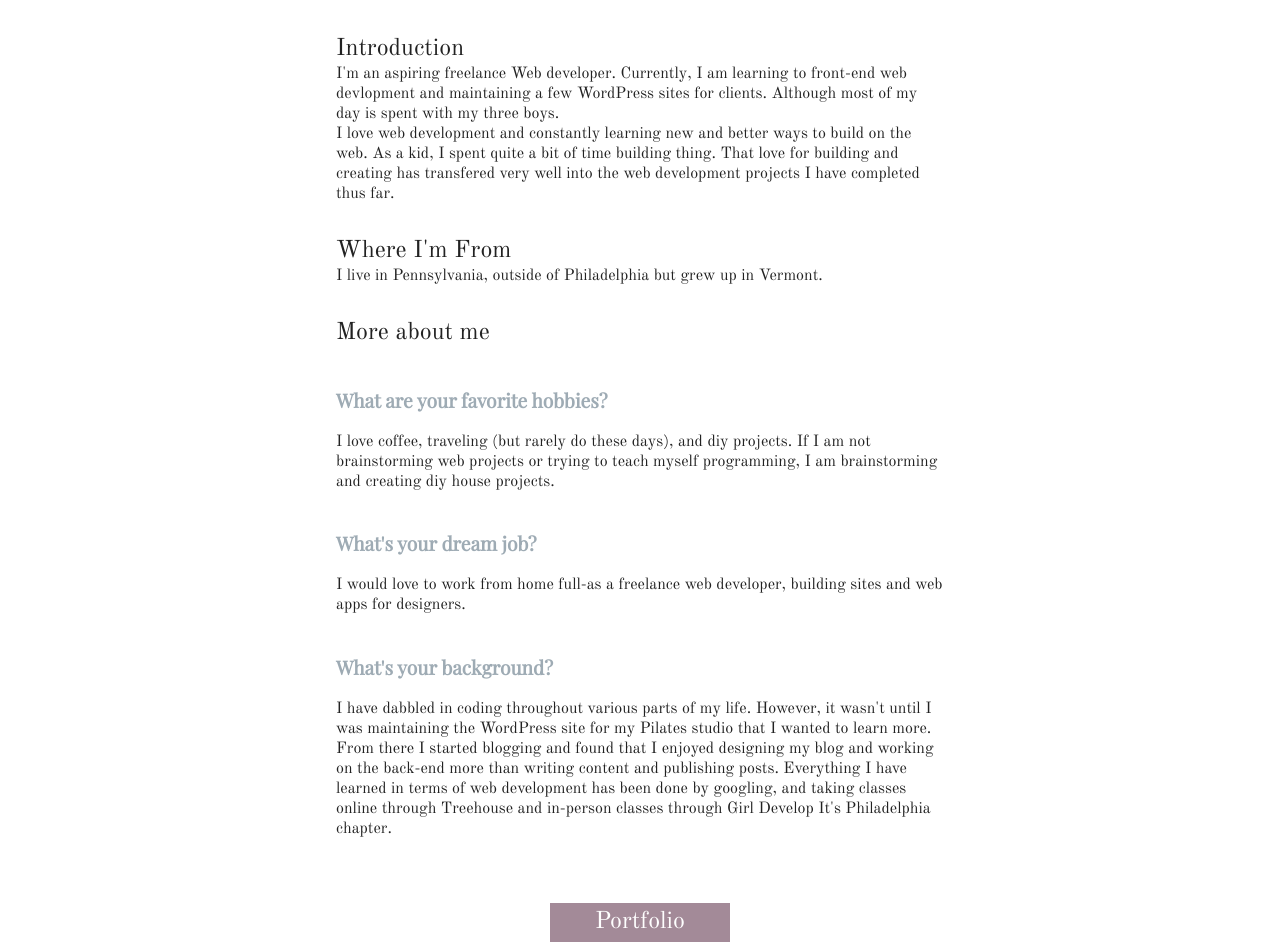
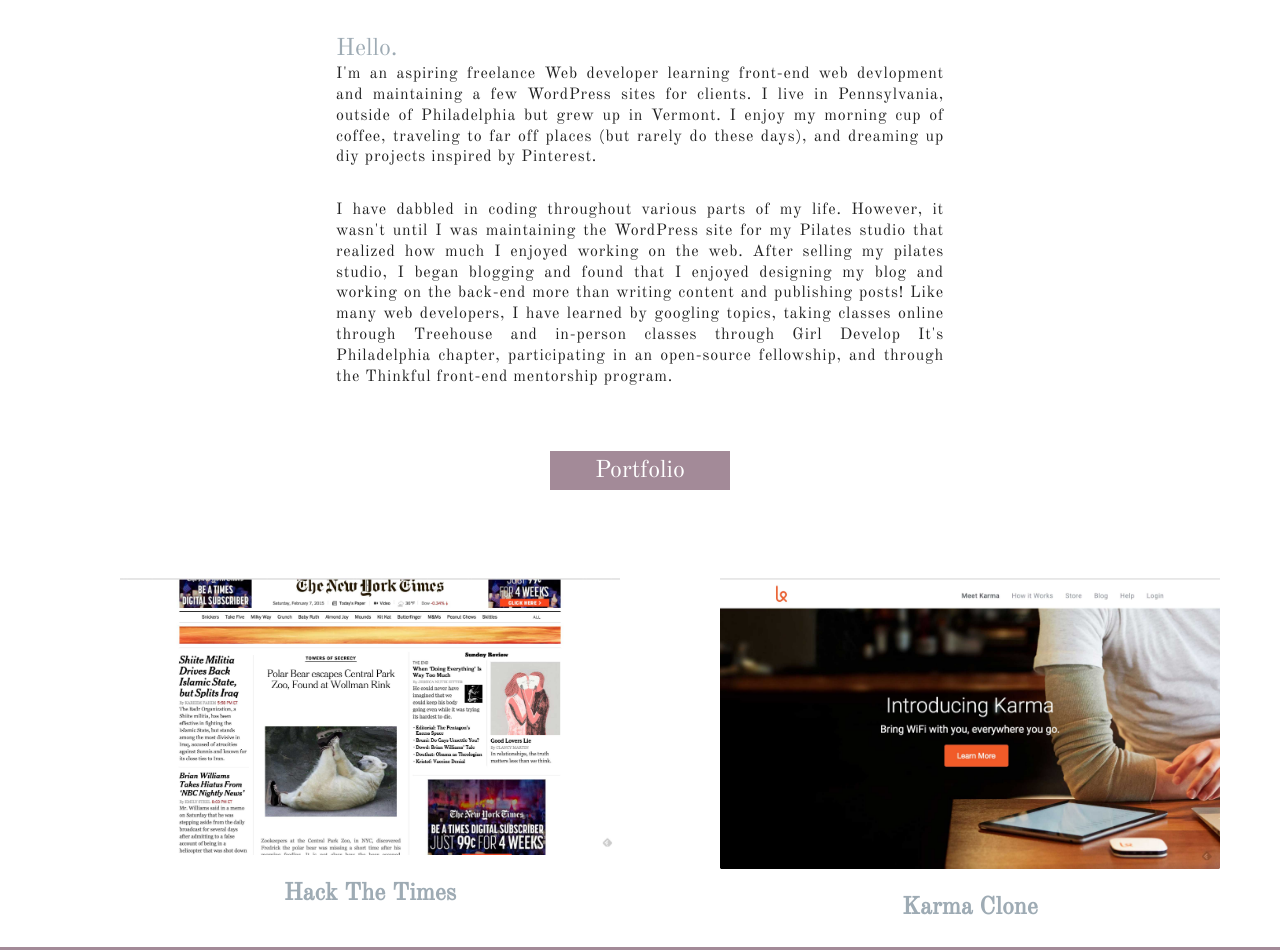
Before and after one commit to arespicio/ashleigh-respicio-portfio, a plain HTML site: page index.html in a window 1280 px wide. Shown: the part 640-1590 px from the top of the page. Drawn offline with nearby package versions, Linux system fonts and the light colour scheme.

Commit message:
updated about and porfolio sections

```diff
--- a/css/style.css
+++ b/css/style.css
@@ -124,13 +124,19 @@ h2{
   color: #ffffff;
 }
 
-.introduction-section,
-.location-section,
-.questions-section{
+.about-section{
   max-width: 38em;
   margin-right: auto;
   margin-left: auto;
   margin-top: 2em;
+}
+
+.about-section h2{
+  color: #9eabb4;
+}
+
+.about-section p{
+  text-align: justify;
 }
 
 .content-footer{
@@ -143,8 +149,7 @@ h2{
   display: inline-block;
 }
 
-.introduction > p,
-.location > p,
+.about-section > p,
 .content-footer > p,
 .portfolio-grid > p{
   /*Typography Declarations*/
@@ -154,20 +159,15 @@ h2{
   margin-bottom: 2em;
 }
 
-.questions-section h3{
-  /*Typography Declarations*/
-  font-family: "Playfair Display", serif;
-  font-size: 1.2em;
-  font-weight: bold;
-  color: #9eabb4;
-  /*Layout*/
-  margin: 2em 0 1em 0;
-}
-
 /** Portfolio Grid **/
 .portfolio-grid{
   margin: 5% 15%;
   overflow: hidden;
+}
+
+.portfolio-image h2{
+  padding: 1em;
+  font-weight: 600;
 }
 
 .grid-left,
@@ -276,15 +276,18 @@ img{max-width:100%;height:auto;display:block;margin-left:auto;margin-right:auto}
     }
 
     .heading-box{
-    margin: 2% 33%;
+    margin: 2% 30%;
     }
 
-    .introduction-section,
-    .location-section,
-    .questions-section{
+    .about-section{
         padding-right: 10%;
         padding-left: 10%;
 }
+
+    .portfolio-grid{
+      margin-top: 3em;
+    }
+
 }
 
 @media only screen and (max-width: 1200px) {
@@ -307,8 +310,6 @@ img{max-width:100%;height:auto;display:block;margin-left:auto;margin-right:auto}
       margin-top: 0;
     }
 
-
-
     .grid-left,
     .grid-right{
       width: 80%;
--- a/index.html
+++ b/index.html
@@ -26,23 +26,11 @@
       <h2>About Ashleigh</h2>
     </div>
   </section>
-  <section class="introduction-section">
-    <h2>Introduction</h2>
-    <p>I'm an aspiring freelance Web developer. Currently, I am learning to front-end web devlopment and maintaining a few WordPress sites for clients. Although most of my day is spent with my three boys.</p>
-    <p>I love web development and constantly learning new and better ways to build on the web. As a kid, I spent quite a bit of time building thing. That love for building and creating has transfered very well into the web development projects I have completed thus far.</p>
-  </section>
-  <section class="location-section">
-    <h2>Where I'm From</h2>
-    <p>I live in Pennsylvania, outside of Philadelphia but grew up in Vermont. </p>
-  </section>
-  <section class="questions-section">
-    <h2>More about me</h2>
-    <h3>What are your favorite hobbies?</h3>
-    <p>I love coffee, traveling (but rarely do these days), and diy projects. If I am not brainstorming web projects or trying to teach myself programming, I am brainstorming and creating diy house projects.</p>
-    <h3>What's your dream job?</h3>
-    <p>I would love to work from home full-as a freelance web developer, building sites and web apps for designers.</p>
-    <h3>What's your background?</h3>
-    <p>I have dabbled in coding throughout various parts of my life. However, it wasn't until I was maintaining the WordPress site for my Pilates studio that I wanted to learn more. From there I started blogging and found that I enjoyed designing my blog and working on the back-end more than writing content and publishing posts. Everything I have learned in terms of web development has been done by googling, and taking classes online through Treehouse and in-person classes through Girl Develop It's Philadelphia chapter.</p>
+  <section class="about-section">
+    <h2>Hello.</h2>
+    <p>I'm an aspiring freelance Web developer learning front-end web devlopment and maintaining a few WordPress sites for clients. I live in Pennsylvania, outside of Philadelphia but grew up in Vermont. I enjoy my morning cup of coffee, traveling to far off places (but rarely do these days), and dreaming up diy projects inspired by Pinterest.<p>
+
+    <p>I have dabbled in coding throughout various parts of my life. However, it wasn't until I was maintaining the WordPress site for my Pilates studio that realized how much I enjoyed working on the web. After selling my pilates studio, I began blogging and found that I enjoyed designing my blog and working on the back-end more than writing content and publishing posts! Like many web developers, I have learned by googling topics, taking classes online through Treehouse and in-person classes through Girl Develop It's Philadelphia chapter, participating in an open-source fellowship, and through the Thinkful front-end mentorship program.</p>
   </section>
   <section class="heading" id="portfolio">
     <div class="heading-box">
```
